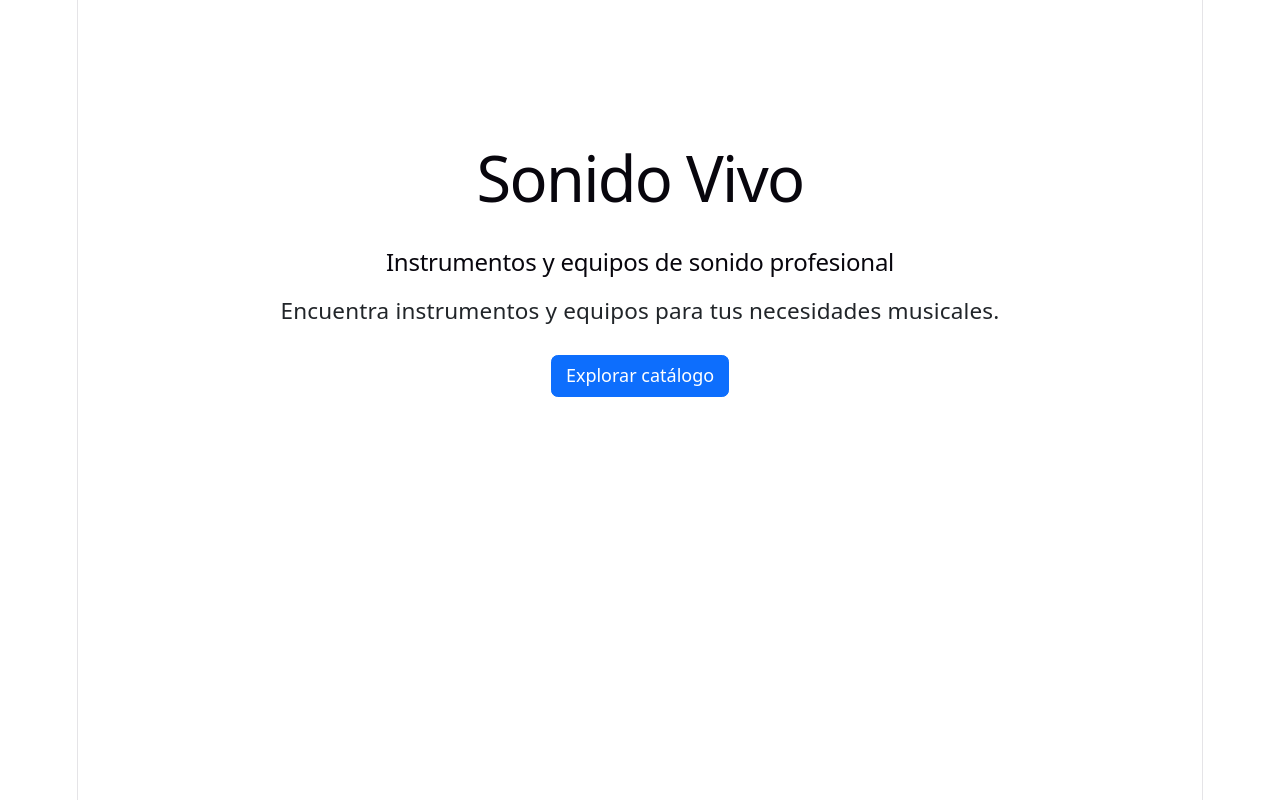
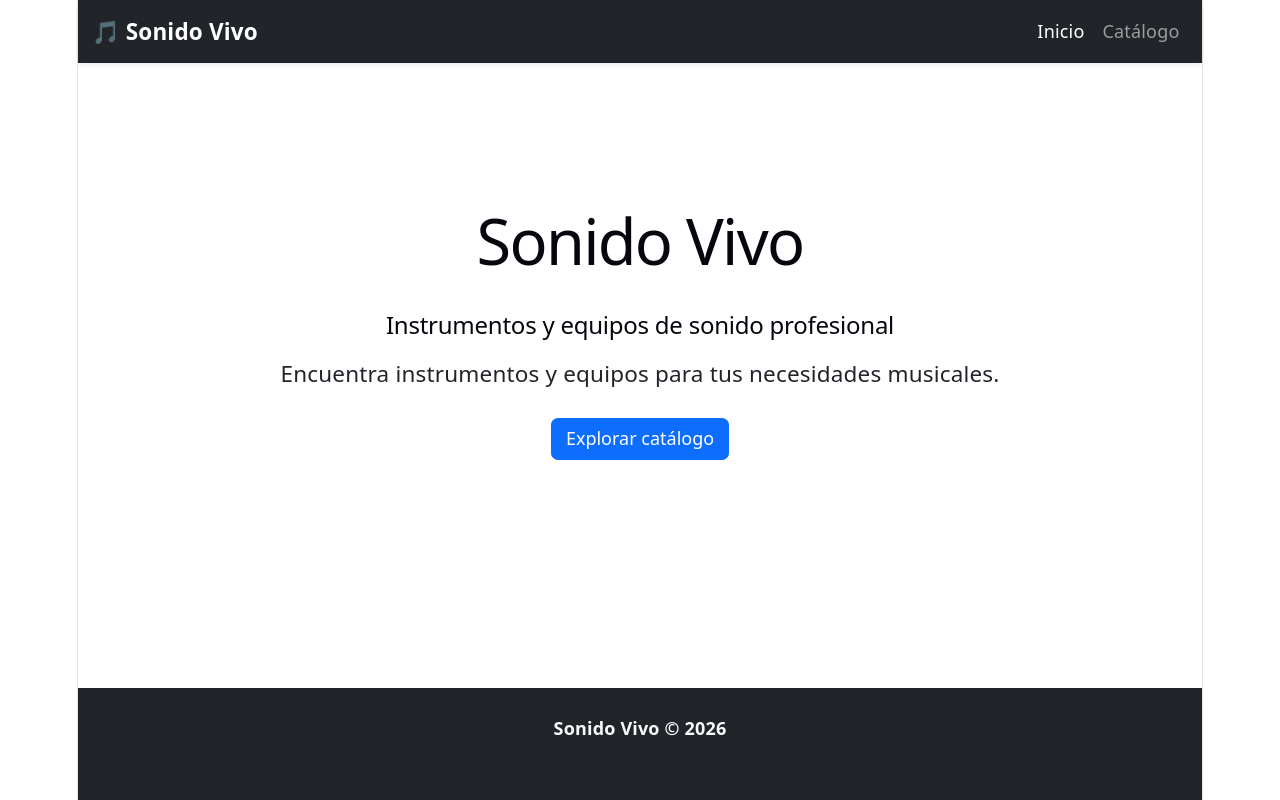
Before and after one commit to Constanza05-ctrl/PS-Sonido-Vivo, a React (Vite) app: page / in a window 1280 px wide. Built offline with nearby package versions, Linux system fonts and the light colour scheme.

Commit message:
Ajuste en Inicio.jsx

```diff
--- a/src/pages/Inicio.jsx
+++ b/src/pages/Inicio.jsx
@@ -1,13 +1,13 @@
 import { useNavigate } from 'react-router-dom'
 import Button from '../components/atoms/Button'
+import PublicTemplate from '../components/templates/PublicTemplate'
 
 function Inicio() {
   const navigate = useNavigate()
 
   return (
-    <div className="container mt-5">
-
-      <div className="text-center py-5">
+    <PublicTemplate>
+      <section className="container text-center my-5 py-5">
         <h1 className="display-4">Sonido Vivo</h1>
 
         <h2 className="mt-3">
@@ -18,14 +18,14 @@ function Inicio() {
           Encuentra instrumentos y equipos para tus necesidades musicales.
         </p>
 
-        <div className="mt-4">
-          <Button onClick={() => navigate('/catalogo')}>
-              Explorar catálogo
-          </Button>
-        </div>
-      </div>
-
-    </div>
+        <Button
+          className="btn btn-primary mt-4"
+          onClick={() => navigate('/catalogo')}
+        >
+          Explorar catálogo
+        </Button>
+      </section>
+    </PublicTemplate>
   )
 }
 
```
